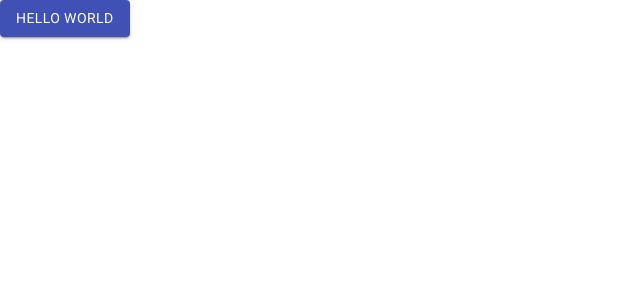
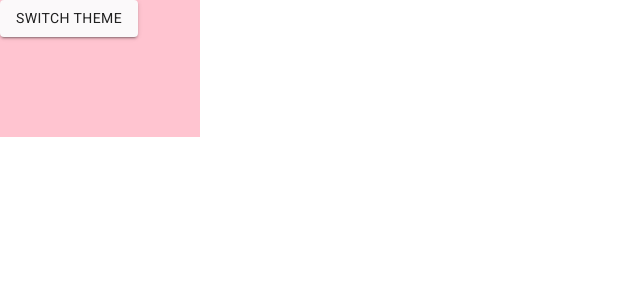
Before and after one commit to TimJSnyder/PersonalSite, a Next.js app in the folder my-test-site/: page / in a window 1280 px wide. Shown: the top 300 px of the page, without its empty margins (0-640 px from the left). Built offline with nearby package versions, Linux system fonts and the light colour scheme.

Commit message:
Added light dark theme functionality

```diff
--- a/my-test-site/pages/_app.js
+++ b/my-test-site/pages/_app.js
@@ -1,30 +1,32 @@
+import { useState } from 'react'
+import { ThemeProvider } from '@material-ui/core/styles';
+import lightTheme from '../styles/themes/light-theme'
+import darkTheme from '../styles/themes/dark-theme'
+
+import 'fontsource-roboto'
+import  '../styles/layout.css'
 import '../styles/globals.css'
-import 'fontsource-roboto'
-import { createMuiTheme, makeStyles, ThemeProvider } from '@material-ui/core/styles';
+
+function MyApp({ Component, pageProps }) {
+  const [theme, setTheme] = useState('light')
+
+  const toggleTheme = () => {
+    if (theme === 'light') {
+      setTheme('dark')
+    } else {
+      setTheme('light')
+    }
+  }
+
+  return (
+  <ThemeProvider theme={theme === 'light' ? lightTheme : darkTheme}>
+      <Component toggleTheme= {toggleTheme} {...pageProps} />
+    </ThemeProvider>
+
+  )
+}
 
 
 
-function MyApp({ Component, pageProps }) {
-  return <Component {...pageProps} />
-}
-
-const theme = createMuiTheme({
-  palette:{
-    primary: {
-      main: '#f7f2e7'
-    },
-    secondary: {
-      main: '#41444b'
-    }
-  }
-});
-
-function CustomStyles() {
-  return (
-    <ThemeProvider theme={theme}>
-      <Component {...pageProps} />
-    </ThemeProvider>
-  );
-}
 
 export default MyApp
--- a/my-test-site/pages/index.js
+++ b/my-test-site/pages/index.js
@@ -1,12 +1,17 @@
 import Button from '@material-ui/core/Button';
+import { useTheme } from '@material-ui/core/styles';
+
+export default function Home({toggleTheme}) {
+  const theme  = useTheme();
+
+  return (
+    <div className='flex' style={{backgroundColor: theme.palette.secondary.main}}>
+    <Button variant="contained" color="primary" onClick = {toggleTheme}>
+      Switch Theme
+    </Button>
 
 
-export default function Home() {
-  return (
-    <div>
-    <Button variant="contained" color="primary">
-      Hello World
-    </Button>
+    <div style={{height:'100px', width:'200px'}}/>
     </div>
   )
 }
--- a/my-test-site/styles/globals.css
+++ b/my-test-site/styles/globals.css
@@ -1,5 +1,6 @@
 html,
 body {
+  display: flex;
   padding: 0;
   margin: 0;
   font-family: -apple-system, BlinkMacSystemFont, Segoe UI, Roboto, Oxygen,
--- /dev/null
+++ b/my-test-site/styles/layout.css
@@ -0,0 +1,4 @@
+.flex{
+
+    flex: 1;
+}
--- /dev/null
+++ b/my-test-site/styles/themes/dark-theme.js
@@ -0,0 +1,15 @@
+import { createMuiTheme, makeStyles, ThemeProvider } from '@material-ui/core/styles';
+
+
+const theme = createMuiTheme({
+    palette:{
+      primary: {
+        main: '#151965'
+      },
+      secondary: {
+        main: '#393e46'
+      }
+    }
+  });
+
+  export default theme
--- /dev/null
+++ b/my-test-site/styles/themes/light-theme.js
@@ -0,0 +1,15 @@
+import { createMuiTheme } from '@material-ui/core/styles';
+
+
+const theme = createMuiTheme({
+    palette:{
+      primary: {
+        main: '#fbf9fa'
+      },
+      secondary: {
+        main: '#ffc4d0'
+      }
+    }
+  });
+
+  export default theme
```
